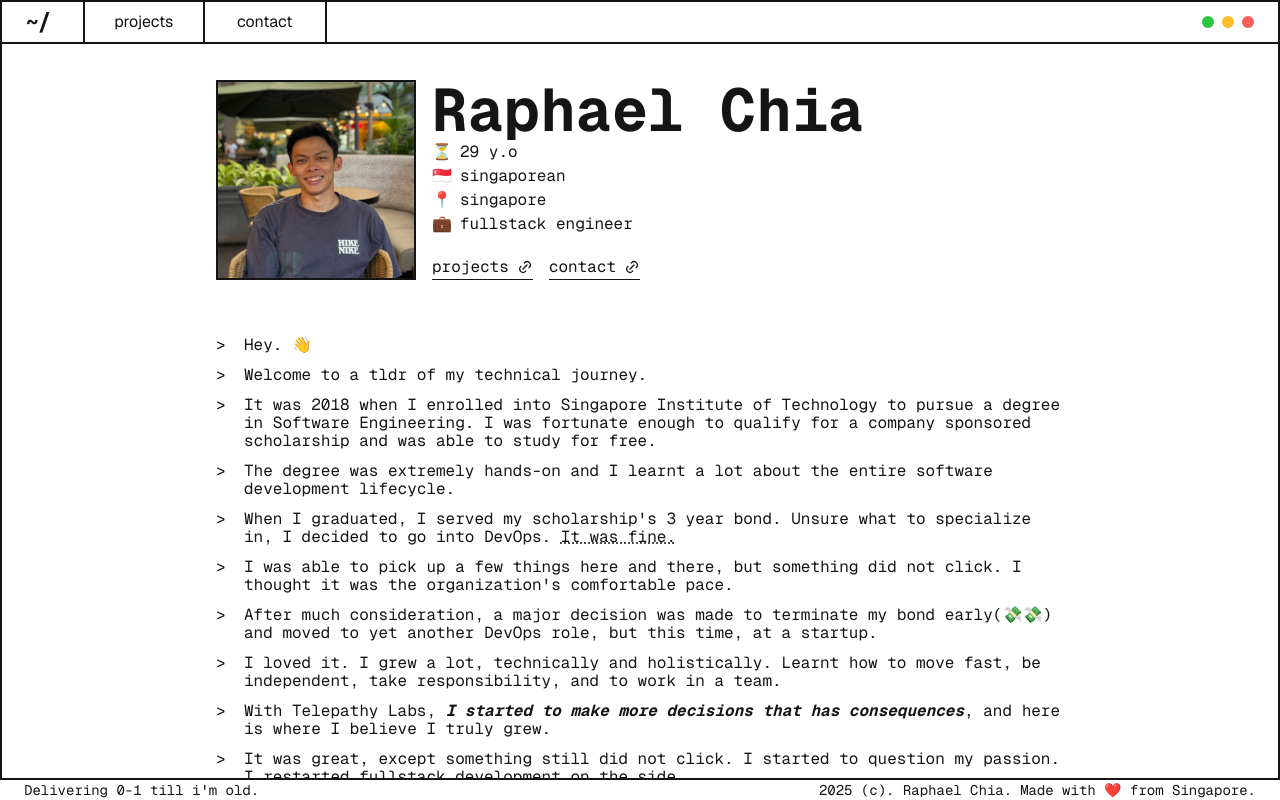
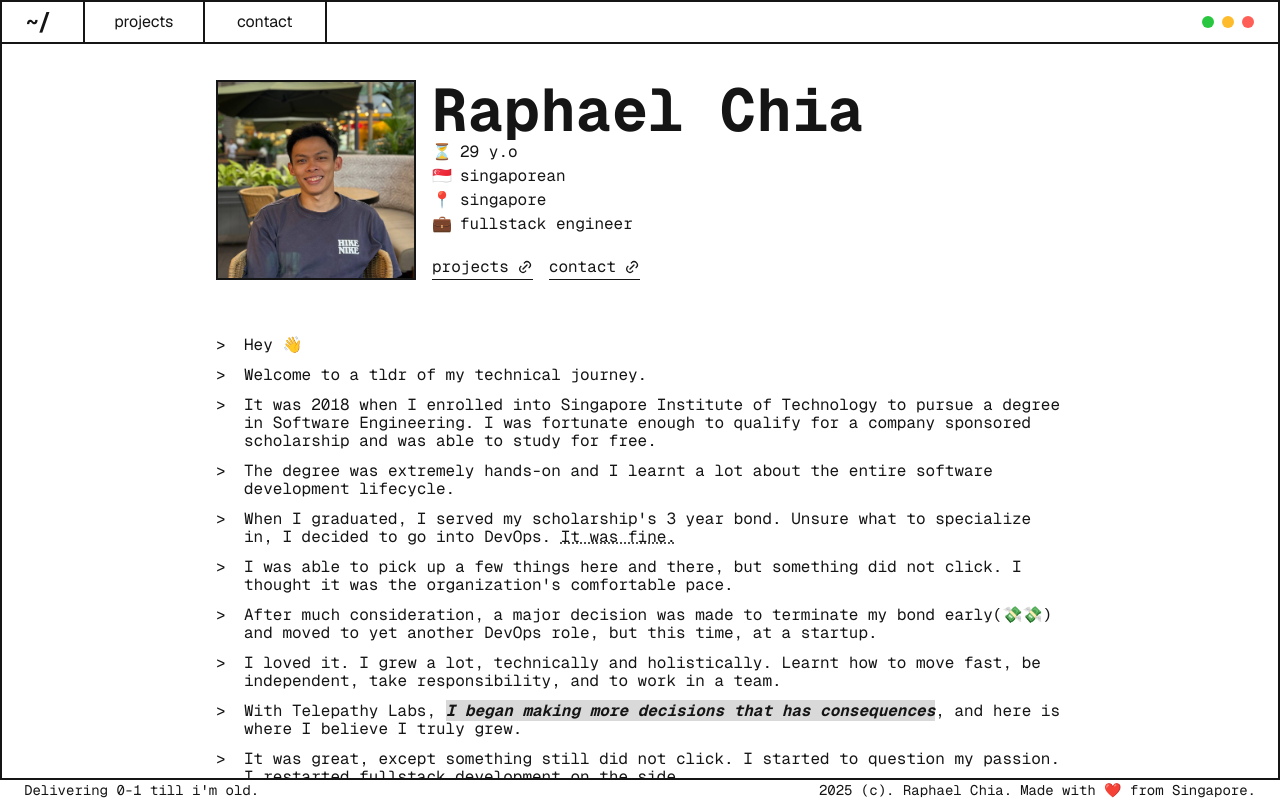
Before and after one commit to RaphaelChia/about-me, a Next.js app: page / in a window 1280 px wide. Built offline with nearby package versions, Linux system fonts and the light colour scheme.

Commit message:
copywriting

```diff
--- a/src/app/page.tsx
+++ b/src/app/page.tsx
@@ -66,7 +66,7 @@ export default function Home() {
         </div>
       </div>
       <div className="my-4"></div>
-      <Sentence>Hey. 👋</Sentence>
+      <Sentence>Hey 👋</Sentence>
       <Sentence>Welcome to a tldr of my technical journey.</Sentence>
       <Sentence>
         It was 2018 when I enrolled into Singapore Institute of Technology to
@@ -112,8 +112,8 @@ export default function Home() {
       </Sentence>
       <Sentence>
         With Telepathy Labs,{" "}
-        <em className="font-bold">
-          I started to make more decisions that has consequences
+        <em className="font-bold bg-background-secondary">
+          I began making more decisions that has consequences
         </em>
         , and here is where I believe I truly grew.
       </Sentence>
```
